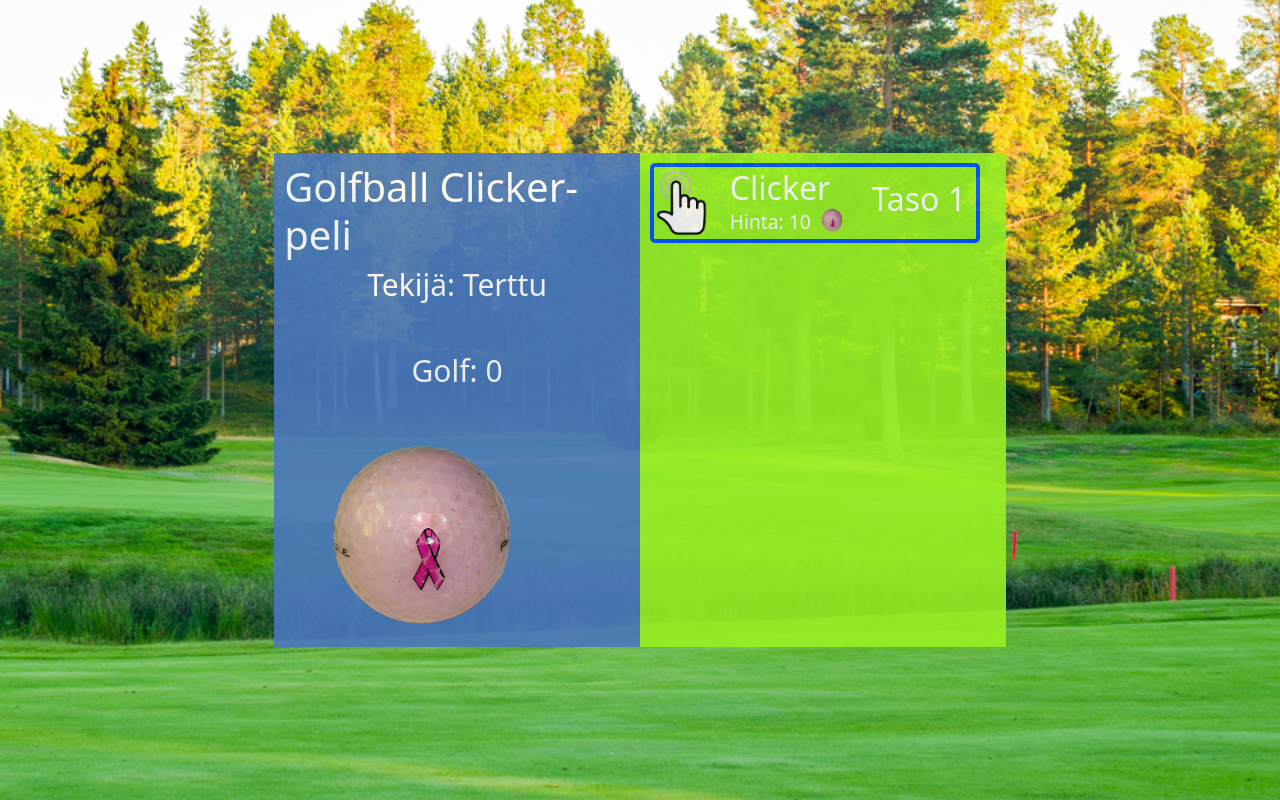
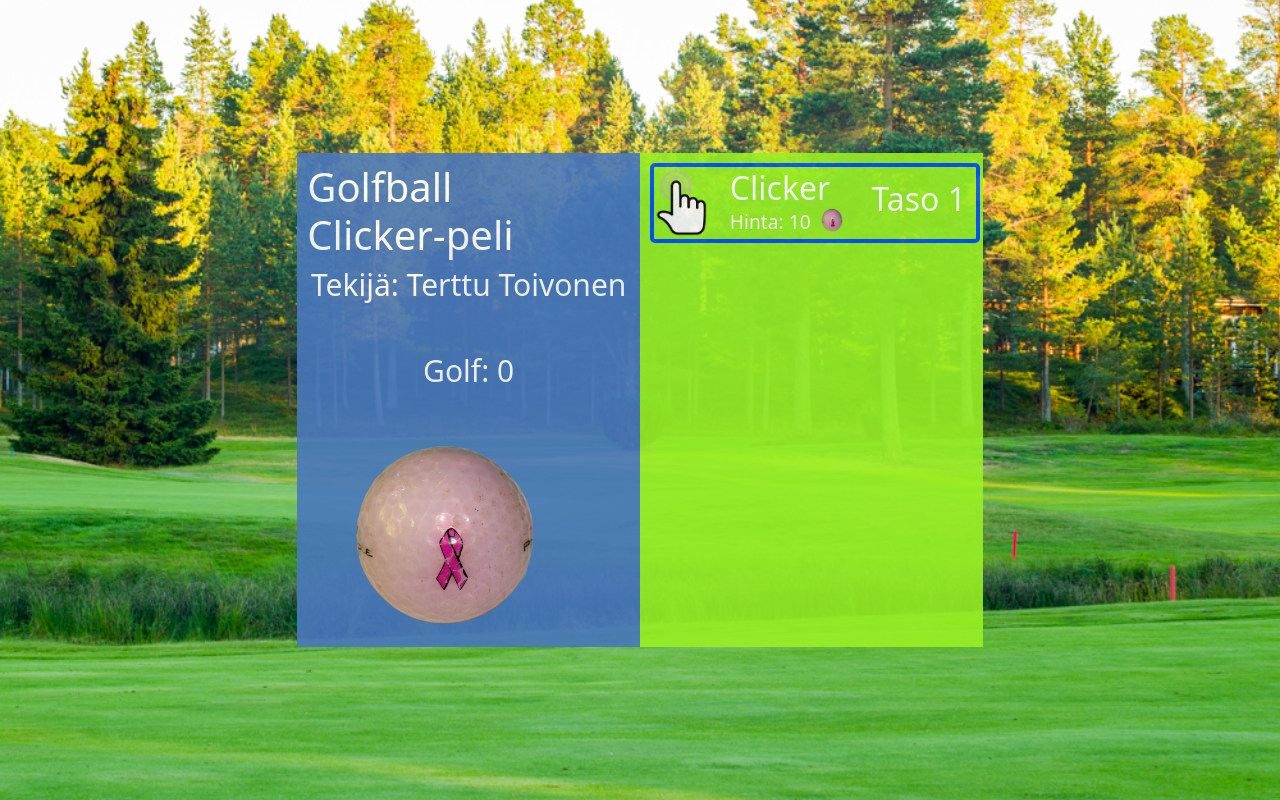
Before and after one commit to Tepa102/clicker_peli, a plain HTML site: page index.html in a window 1280 px wide. Drawn offline with nearby package versions, Linux system fonts and the light colour scheme.

Commit message:
Otsikon muotoilua

```diff
--- a/index.html
+++ b/index.html
@@ -12,8 +12,8 @@
         <section>
         <div class="main">
             <div class="left">
-                <h1>Golfball Clicker-peli</h1>
-                <h3>Tekijä: Terttu</h3>
+                <h1>Golfball <br>Clicker-peli</h1>
+                <h3>Tekijä: Terttu Toivonen</h3>
                 <p></p>
                 <h3>Golf: <span class="golf-cost">0</span></h3>
                 <img src="img\golfpallo2TerttuToivonenIMGS3330.png" class="golf-image" draggable="false">
```
